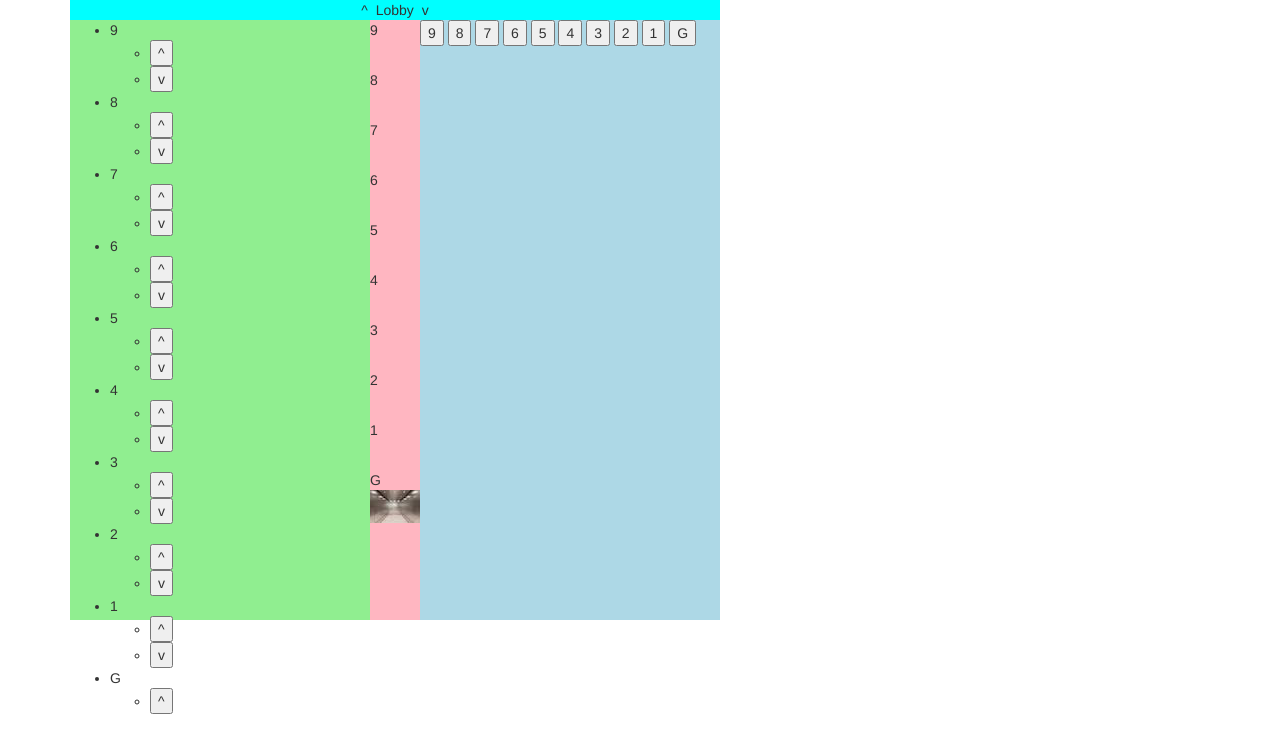
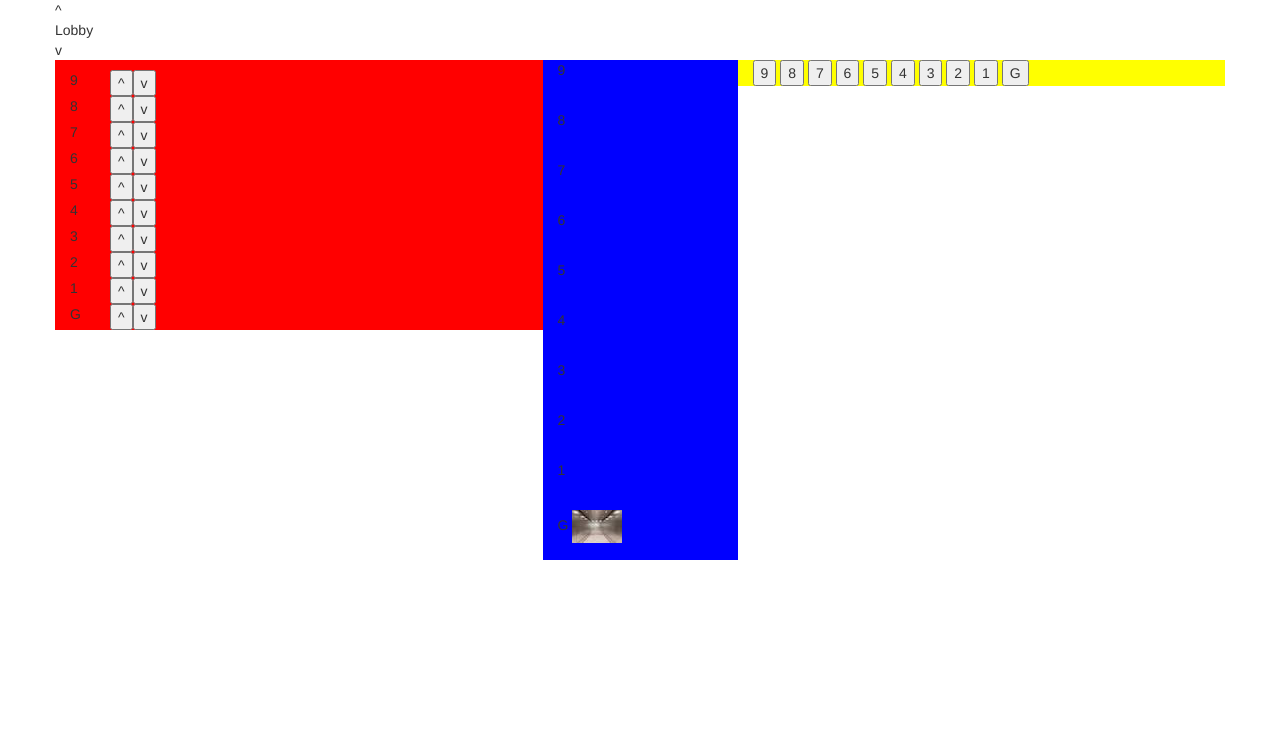
Before and after one commit to nnedevn/elevator, a website: page app/index.html in a window 1280 px wide. Drawn offline with nearby package versions, Linux system fonts and the light colour scheme.

Commit message:
Simplifies floor panel structure. Adds new CSS.

```diff
--- a/app/index.html
+++ b/app/index.html
@@ -17,117 +17,98 @@
 
     <div class="container">
 
-      <div id="elevator-direction">
-        <div id="up-indicator">^</div>
-        <div><span id="current-floor-indicator">&nbsp Lobby &nbsp</span></div>
+      <div id="elevator-direction" class="row">
+        <div id="up-indicator" class="">^</div>
+        <div><span id="current-floor-indicator">Lobby</span></div>
         <div id="down-indicator">v</div>
       </div>
 
-      <div class="flex">
+      <div class="row">
 
-        <div id="floor-panel">
-          <ul>
-            <li value="9">9
-              <ul>
-                <li>
-                  <button>^</button>
-                </li>
-                <li>
-                  <button>v</button>
-                </li>
-              </ul>
-            </li>
-            <li value="8">8
-              <ul>
-                <li>
-                  <button>^</button>
-                </li>
-                <li>
-                  <button>v</button>
-                </li>
-              </ul>
-            </li>
-            <li value="7">7
-              <ul>
-                <li>
-                  <button>^</button>
-                </li>
-                <li>
-                  <button>v</button>
-                </li>
-              </ul>
-            </li>
-            <li value="6">6
-              <ul>
-                <li>
-                  <button>^</button>
-                </li>
-                <li>
-                  <button>v</button>
-                </li>
-              </ul>
-            </li>
-            <li value="5">5
-              <ul>
-                <li>
-                  <button>^</button>
-                </li>
-                <li>
-                  <button>v</button>
-                </li>
-              </ul>
-            </li>
-            <li value="4">4
-              <ul>
-                <li>
-                  <button>^</button>
-                </li>
-                <li>
-                  <button>v</button>
-                </li>
-              </ul>
-            </li>
-            <li value="3">3
-              <ul>
-                <li>
-                  <button>^</button>
-                </li>
-                <li>
-                  <button>v</button>
-                </li>
-              </ul>
-            </li>
-            <li value="2">2
-              <ul>
-                <li>
-                  <button>^</button>
-                </li>
-                <li>
-                  <button>v</button>
-                </li>
-              </ul>
-            </li>
-            <li value="1">1
-              <ul>
-                <li>
-                  <button>^</button>
-                </li>
-                <li>
-                  <button>v</button>
-                </li>
-              </ul>
-            </li>
-            <li value="0">G
-              <ul>
-                <li>
-                  <button>^</button>
-                </li>
-              </ul>
-            </li>
+        <div id="floor-panel" class="col-lg-5 floor-panel">
+          <div class="floor-panel-control">
+            <span class="floor-panel-label">9</span>
+            <ul>
+              <li><button value="9">^</button></li>
+              <li><button value="9">v</button></li>
+            </ul>
+          </div>
 
-          </ul>
+          <div class="floor-panel-control">
+            <span class="floor-panel-label">8</span>
+            <ul>
+              <li><button value="8">^</button></li>
+              <li><button value="8">v</button></li>
+            </ul>
+          </div>
+
+          <div class="floor-panel-control">
+            <span class="floor-panel-label">7</span>
+            <ul>
+              <li><button value="7">^</button></li>
+              <li><button value="7">v</button></li>
+            </ul>
+          </div>
+
+          <div class="floor-panel-control">
+            <span class="floor-panel-label">6</span>
+            <ul>
+              <li><button value="6">^</button></li>
+              <li><button value="6">v</button></li>
+            </ul>
+          </div>
+
+          <div class="floor-panel-control">
+            <span class="floor-panel-label">5</span>
+            <ul>
+              <li><button value="5">^</button></li>
+              <li><button value="5">v</button></li>
+            </ul>
+          </div>
+
+          <div class="floor-panel-control">
+            <span class="floor-panel-label">4</span>
+            <ul>
+              <li><button value="4">^</button></li>
+              <li><button value="4">v</button></li>
+            </ul>
+          </div>
+
+          <div class="floor-panel-control">
+            <span class="floor-panel-label">3</span>
+            <ul>
+              <li><button value="3">^</button></li>
+              <li><button value="3">v</button></li>
+            </ul>
+          </div>
+
+          <div class="floor-panel-control">
+            <span class="floor-panel-label">2</span>
+            <ul>
+              <li><button value="2">^</button></li>
+              <li><button value="2">v</button></li>
+            </ul>
+          </div>
+
+          <div class="floor-panel-control">
+            <span class="floor-panel-label">1</span>
+            <ul>
+              <li><button value="1">^</button></li>
+              <li><button value="1">v</button></li>
+            </ul>
+          </div>
+
+          <div class="floor-panel-control">
+            <span class="floor-panel-label">G</span>
+            <ul>
+              <li><button value="0">^</button></li>
+              <li><button value="0">v</button></li>
+            </ul>
+          </div>
+
         </div>
-        <div id="elevator-cart">
+
+        <div id="elevator-cart" class="col-lg-2 elevator-cart">
           <div class="floor"
             id="floor-number-9">9</div>
           <div class="floor"
@@ -153,7 +134,7 @@
 
         </div>
 
-        <div id="elevator-panel">
+        <div id="elevator-panel" class="col-lg-5 elevator-panel">
           <button id="elevator-panel-button-number-9"
             value="9">9</button>
           <button id="elevator-panel-button-number-8"
--- a/app/styles/styles.css
+++ b/app/styles/styles.css
@@ -1,15 +1,40 @@
 body {
-
 }
 
-#elevator-direction{
+.floor {
+    height: 50px;
+}
+.active {
+    color:yellow;
+}
+.floor-panel {
+    background-color: red;
+}
+.floor-panel-control {
+    display: block;
+    clear: both;
+}
+.floor-panel-label {
+    float: left;
+}
+.floor-panel ul li {
+    list-style: none;
+    float: left;
+}
+
+
+.elevator-cart { background-color: blue;}
+
+.elevator-panel {background-color: yellow;}
+
+
+/*#elevator-direction {
   display: flex;
   align-items: center;
   justify-content: center;
-    width: 650px;
-    background-color: cyan;
+  background-color: #d2d2d2;
+}
 
-}
 #floor-panel {
     background-color: lightgreen;
     width: 300px
@@ -30,10 +55,6 @@ body {
     height:600px;
     display:flex;
 }
-.active{
-    color:yellow;
-}
 
-.floor{
-    height: 50px;
-}
+
+*/
```
